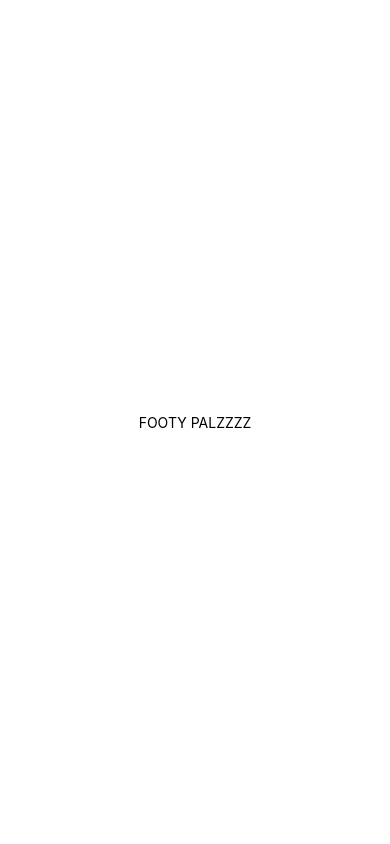
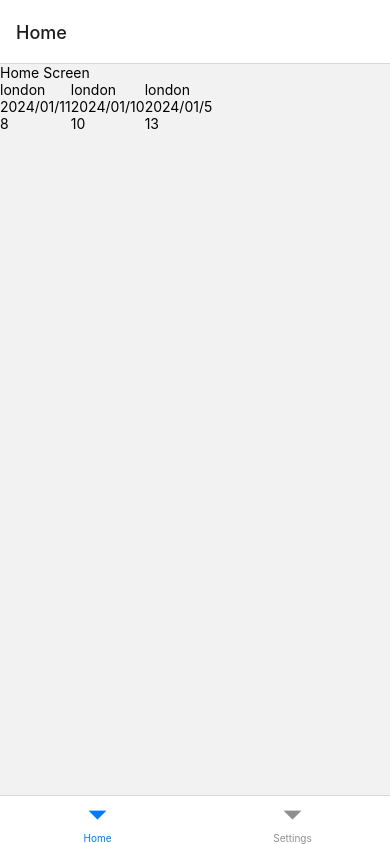
Before and after one commit to Musty-AND/footy-pals, a React Native app: screen /Home in a window 390 px wide. Built offline with nearby package versions, Linux system fonts and the light colour scheme.

Commit message:
successful mock call and rendering FlatList comp

```diff
--- a/App.tsx
+++ b/App.tsx
@@ -1,12 +1,12 @@
-import { StatusBar } from "expo-status-bar";
-import { StyleSheet, Text, View } from "react-native";
+import { StyleSheet } from "react-native";
+import Tabs from "./src/components/Tabs";
+import { MatchProvider } from "./src/context/MatchContext";
 
 export default function App() {
   return (
-    <View style={styles.container}>
-      <Text>FOOTY PALZZZZ</Text>
-      <StatusBar style="auto" />
-    </View>
+    <MatchProvider>
+      <Tabs />
+    </MatchProvider>
   );
 }
 
--- a/package.json
+++ b/package.json
@@ -9,6 +9,8 @@
     "web": "expo start --web"
   },
   "dependencies": {
+    "@react-navigation/bottom-tabs": "^6.5.11",
+    "@react-navigation/native": "^6.1.9",
     "expo": "~49.0.15",
     "expo-status-bar": "~1.6.0",
     "react": "18.2.0",
--- /dev/null
+++ b/src/components/Match.tsx
@@ -0,0 +1,17 @@
+import React from "react";
+import { View, Text, StyleSheet } from "react-native";
+import { Match } from "../types";
+
+const MatchCard = ({ location, time, numberOfPlayers }: Match) => {
+  return (
+    <View>
+      <Text>{location}</Text>
+      <Text>{time}</Text>
+      <Text>{numberOfPlayers}</Text>
+    </View>
+  );
+};
+
+export default MatchCard;
+
+const styles = StyleSheet.create({});
--- /dev/null
+++ b/src/components/Tabs.tsx
@@ -0,0 +1,20 @@
+import React from "react";
+import { createBottomTabNavigator } from "@react-navigation/bottom-tabs";
+import HomeScreen from "../screens/homeScreen";
+import SettingsScreen from "../screens/settingsScreen";
+import { NavigationContainer } from "@react-navigation/native";
+
+const Tab = createBottomTabNavigator();
+
+const Tabs = () => {
+  return (
+    <NavigationContainer>
+      <Tab.Navigator>
+        <Tab.Screen name="Home" component={HomeScreen} />
+        <Tab.Screen name="Settings" component={SettingsScreen} />
+      </Tab.Navigator>
+    </NavigationContainer>
+  );
+};
+
+export default Tabs;
--- /dev/null
+++ b/src/context/MatchContext.tsx
@@ -0,0 +1,33 @@
+import React, { useContext, useState, useEffect } from "react";
+import { MatchContextType, Match } from "../types";
+import { mockMatches } from "../mocks/matches";
+// import { useMatches } from "../hooks/useMatches";
+
+const MatchContext = React.createContext({} as MatchContextType);
+
+type props = any;
+
+export const MatchProvider = ({ children }: props) => {
+  const [matches, setMatches] = useState<Match[]>([]);
+
+  useEffect(() => {
+    const fetchData = () => {
+      const returnedMatches = mockMatches;
+      setMatches(returnedMatches);
+    };
+
+    if (!matches.length) fetchData();
+  }, []);
+
+  return (
+    <MatchContext.Provider value={{ matches, setMatches }}>
+      {children}
+    </MatchContext.Provider>
+  );
+};
+
+export const useMatchContext = () => {
+  const context = useContext(MatchContext);
+  if (!context) throw new Error("Match context must be used within Provider");
+  return context;
+};
--- /dev/null
+++ b/src/hooks/useMatches.ts
@@ -0,0 +1,16 @@
+// import React, { useEffect } from "react";
+// import { useMatchContext } from "../context/MatchContext";
+// import { matches } from "../mocks/matches";
+
+// export const useMatches = () => {
+//   const { setMatches } = useMatchContext();
+
+//   useEffect(() => {
+//     const fetchData = () => {
+//       const returnedMatches = matches;
+//       setMatches(returnedMatches);
+//     };
+
+//     fetchData();
+//   }, []);
+// };
--- /dev/null
+++ b/src/mocks/matches.ts
@@ -0,0 +1,28 @@
+import { Match } from "../types";
+
+export const mockMatches: Match[] = [
+  {
+    location: "london",
+    placeName: "wembley goals",
+    time: "2024/01/11",
+    price: 50,
+    eachSide: 5,
+    numberOfPlayers: 8,
+  },
+  {
+    location: "london",
+    placeName: "Osterly goals",
+    time: "2024/01/10",
+    price: 20,
+    eachSide: 6,
+    numberOfPlayers: 10,
+  },
+  {
+    location: "london",
+    placeName: "Barnet Power league",
+    time: "2024/01/5",
+    price: 40,
+    eachSide: 7,
+    numberOfPlayers: 13,
+  },
+];
--- /dev/null
+++ b/src/screens/homeScreen.tsx
@@ -0,0 +1,29 @@
+import React from "react";
+import { View, Text, FlatList } from "react-native";
+import MatchCard from "../components/Match";
+import { useMatchContext } from "../context/MatchContext";
+
+const HomeScreen = () => {
+  const { matches } = useMatchContext();
+
+  return (
+    <View>
+      <Text>Home Screen</Text>
+      <FlatList
+        horizontal={true}
+        data={matches}
+        renderItem={({ item }) => {
+          return (
+            <MatchCard
+              location={item.location}
+              time={item.time}
+              numberOfPlayers={item.numberOfPlayers}
+            />
+          );
+        }}
+      />
+    </View>
+  );
+};
+
+export default HomeScreen;
--- /dev/null
+++ b/src/screens/settingsScreen.tsx
@@ -0,0 +1,12 @@
+import React from "react";
+import { View, Text } from "react-native";
+
+const SettingsScreen = () => {
+  return (
+    <View>
+      <Text> Settings Screen</Text>
+    </View>
+  );
+};
+
+export default SettingsScreen;
--- /dev/null
+++ b/src/types.ts
@@ -0,0 +1,17 @@
+import { Dispatch, SetStateAction } from "react";
+
+export type Match = {
+  location: string;
+  placeName: string;
+  time: string;
+  price: number;
+  eachSide: 5 | 6 | 7;
+  numberOfPlayers: number;
+  meetingPoint?: string;
+  rules?: string;
+};
+
+export type MatchContextType = {
+  matches: Match[];
+  setMatches: Dispatch<SetStateAction<Match[]>>;
+};
```
Also changed, not shown: 1 other file (tests, documents, lock files or other folders).
